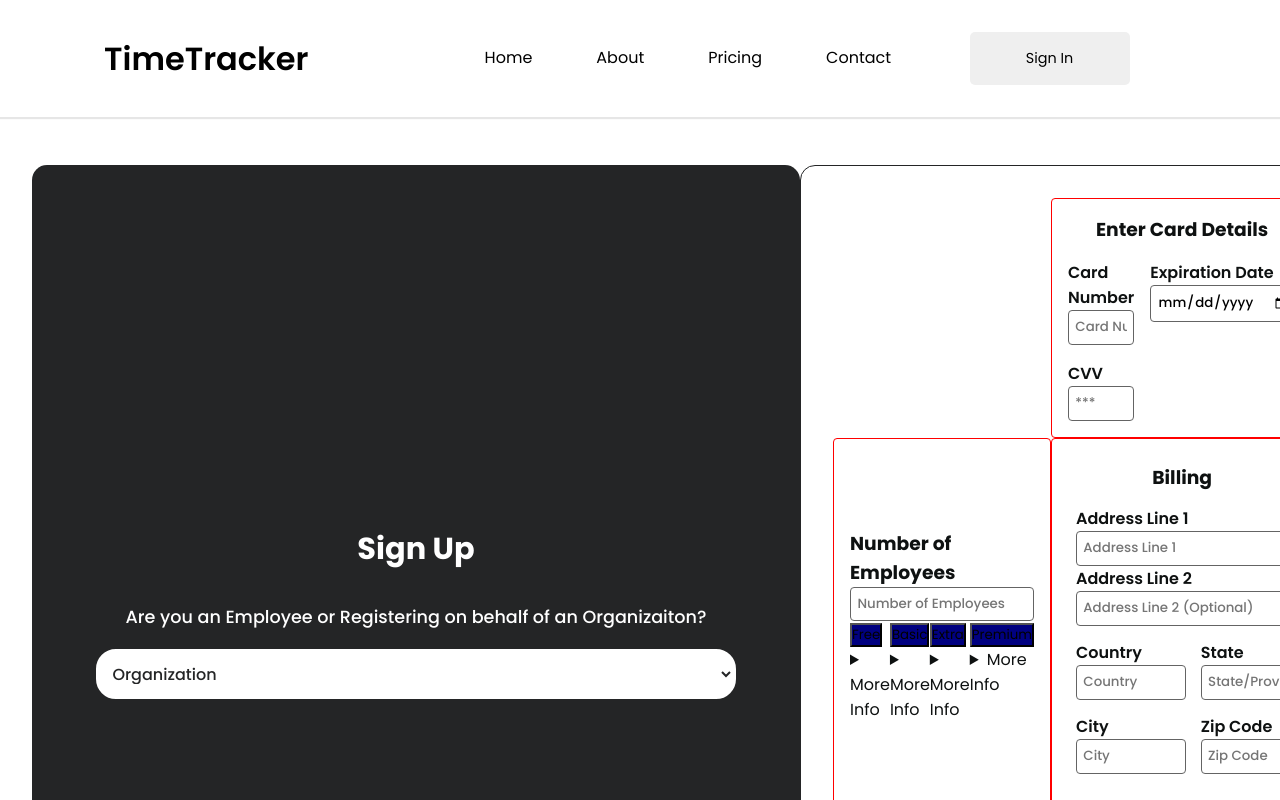
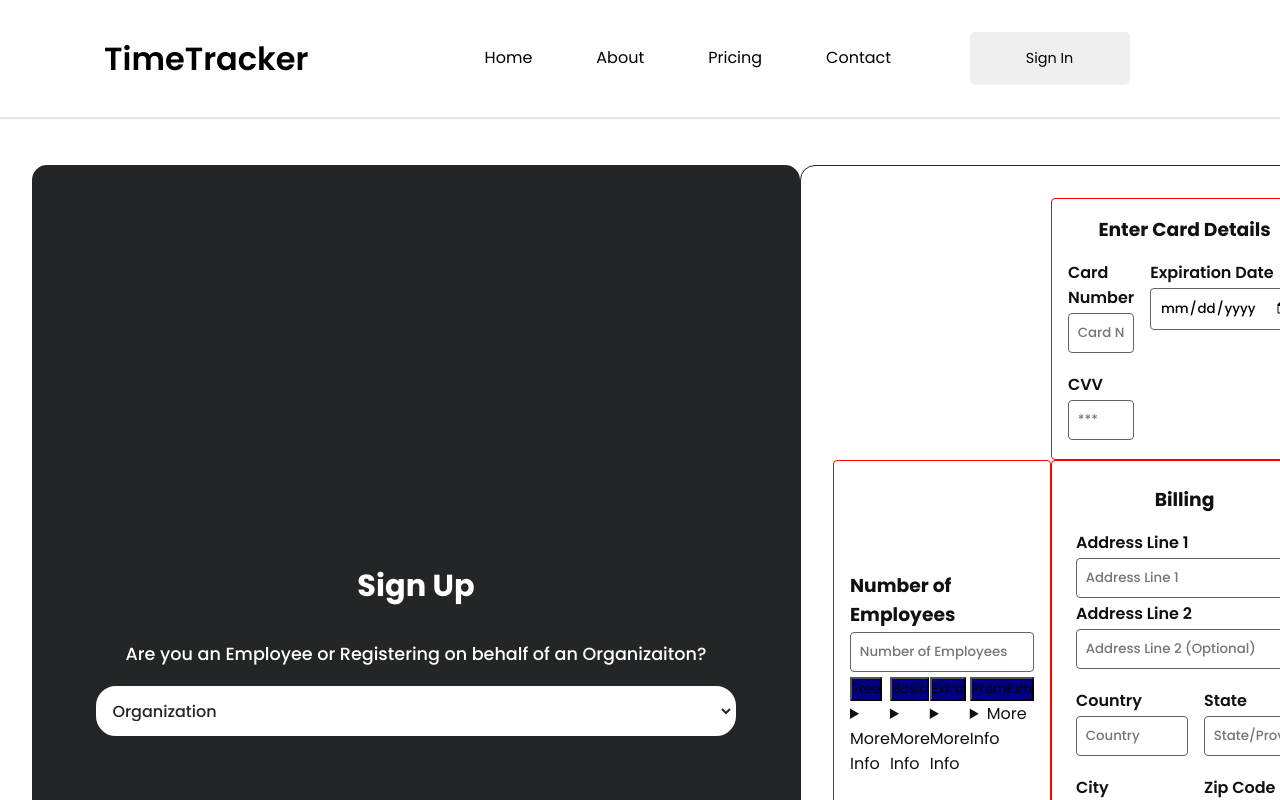
Before and after one commit to chenderson17/TimeTracker, a React (Create React App) app in the folder timetrackerwebapp/: page /signup in a window 1280 px wide. Both pictures are taken after a click on the button 1120 px from the left and 681 px from the top of the page. Shown: the top 800 px of the page. Built offline with nearby package versions, Linux system fonts and the light colour scheme; some icons are missing.

Commit message:
Updates styling for org page two and the employee page one

```diff
--- a/timetrackerwebapp/src/Components/SignUpEmployee.css
+++ b/timetrackerwebapp/src/Components/SignUpEmployee.css
@@ -12,6 +12,7 @@
     border-radius: 5px;
     border:1px solid rgb(121,121,121);
     width:15rem;
+    margin:0.2rem 0;
 }
 .employee-signup-container input:focus, .org-signup-container input:focus{
     border:1px solid rgb(0,0,0);
--- a/timetrackerwebapp/src/Components/SignUpOrgPageTwo.css
+++ b/timetrackerwebapp/src/Components/SignUpOrgPageTwo.css
@@ -84,7 +84,7 @@
     display:grid;
     grid-template-rows:repeat(5,auto);
     grid-template-columns:repeat(2,auto);
-    gap:0.9rem;
+    gap:1rem;
     padding:1.5rem;
 
 }
@@ -137,9 +137,10 @@
 
 }
 .signup-org-pagetwo-form > * input{
-    padding:0.4rem;
+    padding:0.55rem;
     width: 100%;
     font-weight: 500;
     border-radius: 4px;
     border:1px solid rgb(100,100,100);
+    margin:0.2rem 0;
 }
```
